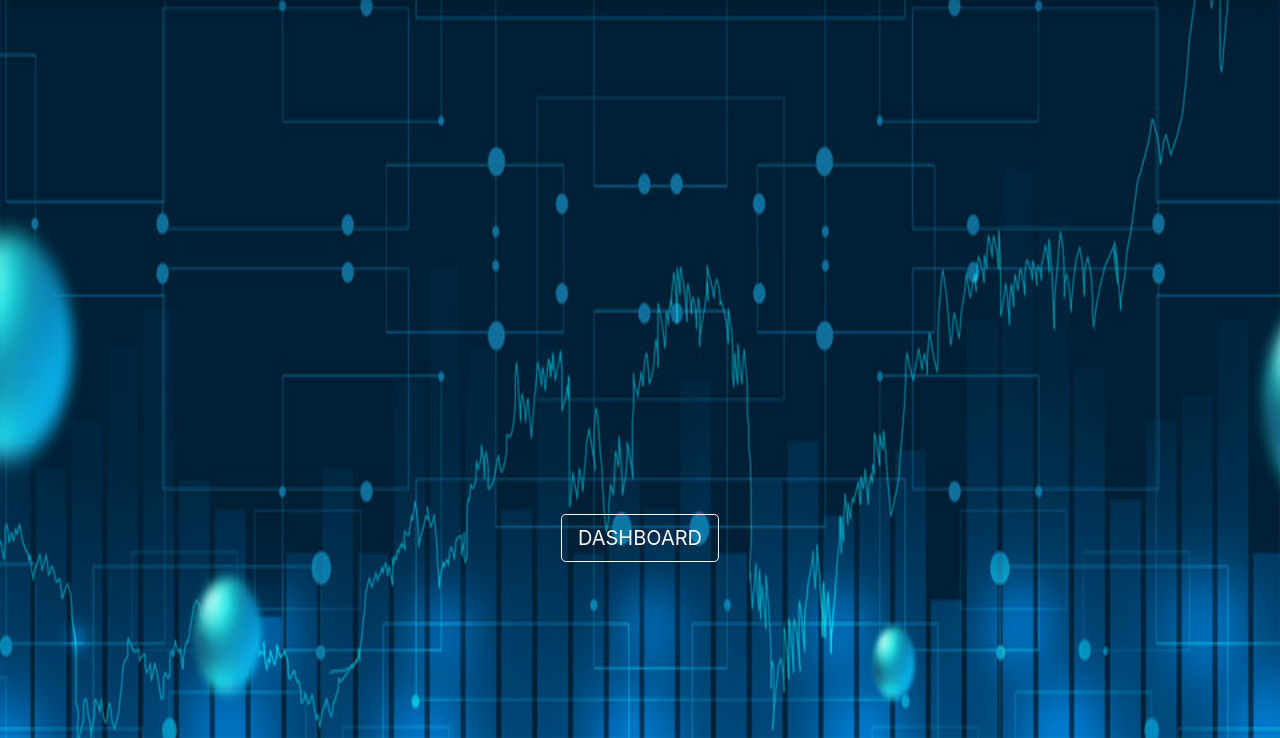
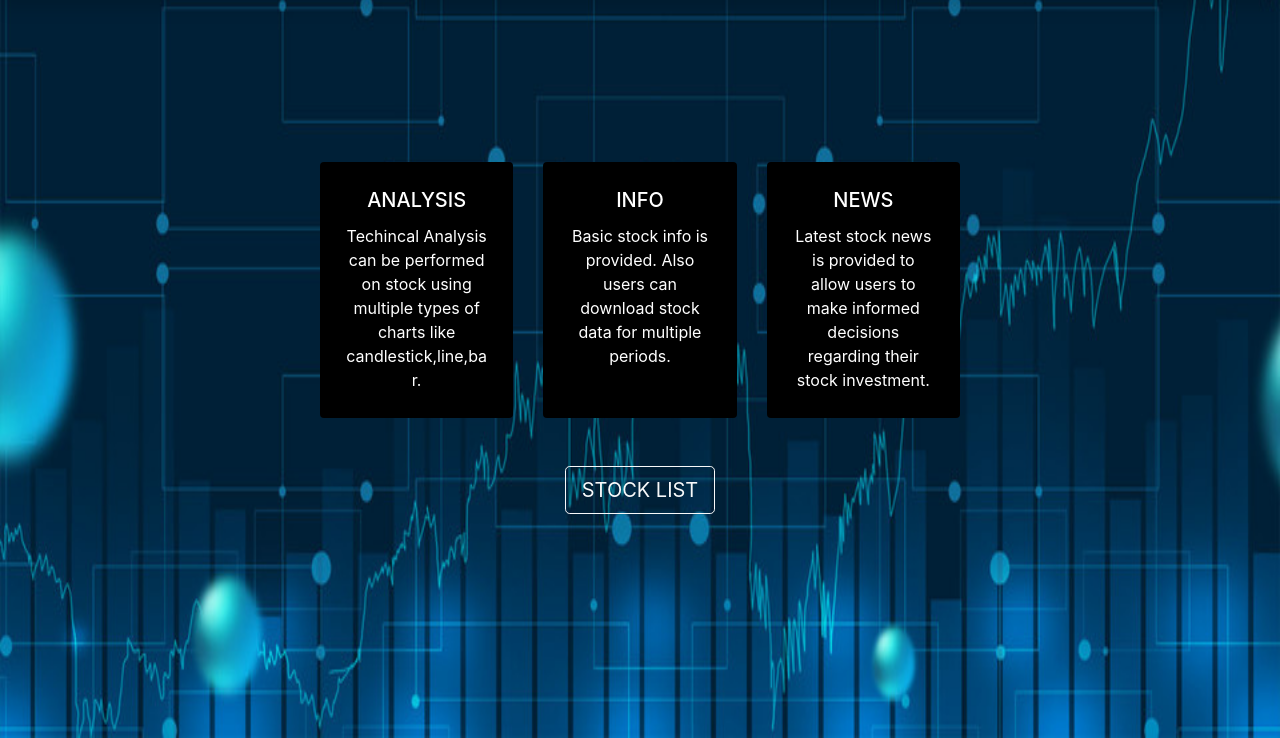
Before and after one commit to Dhaval4237/Stock-Charts-App, a Django app: page /charts/ in a window 1280 px wide. Shown: the part 62-800 px from the top of the page. Run offline with Django 3.2, Linux system fonts and the light colour scheme; some libraries are stand-ins or nearby versions.

Commit message:
app improved

```diff
--- a/charts/static/charts/home.css
+++ b/charts/static/charts/home.css
@@ -35,10 +35,18 @@ a:hover, a:focus {
 .btn-div {
   margin: 0;
   position: absolute;
-  top: 75%;
+  top: 50%;
   left: 50%;
+  width: 50%;
+  text-align: center;
   -ms-transform: translate(-50%, -50%);
   transform: translate(-50%, -50%);
+}
+
+.card{
+  padding: 25px;
+  background:black;
+  color: white;
 }
 
 .form-control {
--- a/charts/templates/charts/dashboard.html
+++ b/charts/templates/charts/dashboard.html
@@ -23,9 +23,9 @@
 	      <div class="sidebar-sticky border-right">
 	        <ul class="nav flex-column">
 	          <li class="nav-item">
-	            <a class="nav-link active" href="/charts/dashboard/{{ stock.id }}">
+	            <a class="nav-link active" href="/charts/analysis/{{ stock.id }}">
 	              <span data-feather="home"></span>
-	              DASHBOARD <span class="sr-only">(current)</span>
+	              ANALYSIS <span class="sr-only">(current)</span>
 	            </a>
 	          </li>
 	          <li class="nav-item">
--- a/charts/templates/charts/home.html
+++ b/charts/templates/charts/home.html
@@ -20,9 +20,31 @@
 </header>
 
 <main role="main">
-	<div class="btn-div">
-		<a class="btn btn-lg btn-outline-light" href="/charts/dashboard/1">
-      		DASHBOARD
+
+	<div class="btn-div" style="">
+		<div class="card-deck">
+			<div class="card">
+				<h5 class="card-title">ANALYSIS</h5>
+				<p class="card-text">
+					Techincal Analysis can be performed on stock using multiple types of charts like candlestick,line,bar.
+				</p>
+			</div>
+			<div class="card">
+				<h5 class="card-title">INFO</h5>
+				<p class="card-text">
+					Basic stock info is provided. Also users can download stock data for multiple periods.
+				</p>
+			</div>
+			<div class="card">
+				<h5 class="card-title">NEWS</h5>
+				<p class="card-text">
+					Latest stock news is provided to allow users to make informed decisions regarding their stock investment.
+				</p>
+			</div>
+		</div>
+		<br/><br/>
+		<a class="btn btn-lg btn-outline-light" href="/charts/search/">
+      		STOCK LIST
 	    </a>
 	</div>
 </main>
--- a/charts/templates/charts/news.html
+++ b/charts/templates/charts/news.html
@@ -23,9 +23,9 @@
 	      <div class="sidebar-sticky">
 	        <ul class="nav flex-column">
 	          <li class="nav-item">
-	            <a class="nav-link" href="/charts/dashboard/{{ stock.id }}">
+	            <a class="nav-link" href="/charts/analysis/{{ stock.id }}">
 	              <span data-feather="home"></span>
-	              DASHBOARD
+	              ANALYSIS
 	            </a>
 	          </li>
 	          <li class="nav-item">
--- a/charts/templates/charts/stock_search.html
+++ b/charts/templates/charts/stock_search.html
@@ -38,7 +38,7 @@
             <td>
               <a class="btn btn-outline-primary" href="/charts/info/{{stock.id}}">INFO</a>
               <a class="btn btn-outline-primary" href="/charts/news/{{stock.id}}">NEWS</a>
-              <a class="btn btn-outline-primary" href="/charts/dashboard/{{stock.id}}">DASHBOARD</a>
+              <a class="btn btn-outline-primary" href="/charts/analysis/{{stock.id}}">ANALYSIS</a>
             </td>
           </tr>
         {% endfor %}
--- a/charts/urls.py
+++ b/charts/urls.py
@@ -6,7 +6,8 @@ app_name = 'charts'
 urlpatterns =[
 	path('', views.index, name='index'),
 	path('search/', views.search, name='search'),
-	path('dashboard/<int:stock_id>/', views.dashboard, name='dashboard'),
+	path('analysis/<int:stock_id>/', views.analysis, name='analysis'),
 	path('news/<int:stock_id>/', views.news, name='news'),
 	path('info/<int:stock_id>/', views.info, name='info'),
+	path('download/<int:stock_id>/', views.download, name='download'),
 ]
--- a/charts/views.py
+++ b/charts/views.py
@@ -1,6 +1,6 @@
 from django.shortcuts import get_object_or_404,render
 from django.db.models import Q
-from django.http import HttpResponse,HttpResponseRedirect
+from django.http import HttpResponse,HttpResponseRedirect,FileResponse
 from .models import Stock
 
 from bs4 import BeautifulSoup
@@ -12,7 +12,7 @@ import urllib.parse
 def index(request):
 	return render(request, 'charts/home.html',{})
 
-def dashboard(request,stock_id):
+def analysis(request,stock_id):
 	period = request.GET.get('period')
 	stock = get_object_or_404(Stock, pk=stock_id)
 
@@ -76,6 +76,19 @@ def info(request,stock_id):
 		'info':stock.get_stock_info()
 		})
 
+def download(request,stock_id):
+	stock = get_object_or_404(Stock, pk=stock_id)
+	period = request.GET.get('period')
+
+	if period:
+		data = stock.get_stock_data(period)
+	else:
+		data = stock.get_stock_data()
+
+	file = data.to_excel(str(stock.name)+str(period)+".xlsx")
+	response = FileResponse(open(str(stock.name)+str(period)+".xlsx", 'rb'))
+	return response
+
 def search(request):
 	search_word = str(request.GET.get('search_query'))
 	s_list=[]
--- a/requirements.txt
+++ b/requirements.txt
@@ -9,7 +9,6 @@ cycler==0.10.0
 distlib==0.3.0
 dj-database-url==0.5.0
 Django==3.0.2
-djangorestframework==3.11.0
 docopt==0.6.2
 filelock==3.0.12
 future==0.18.2
@@ -18,18 +17,15 @@ html5lib==1.1
 idna==2.9
 joblib==0.15.1
 Js2Py==0.70
-kiwisolver==1.2.0
 lxml==4.5.1
-matplotlib==3.2.2
 multitasking==0.0.9
 numpy==1.18.4
+openpyxl==3.0.4
 packaging==20.4
 pandas==1.0.4
 pefile==2019.4.18
-pipenv==2018.11.26
 plotly==4.8.1
 psycopg2==2.8.5
-PyInstaller==3.6
 pyjsparser==2.7.1
 pyparsing==2.4.7
 PyPrind==2.11.2
```
Also changed, not shown: charts/templates/charts/info.html (+38 -4 lines).
